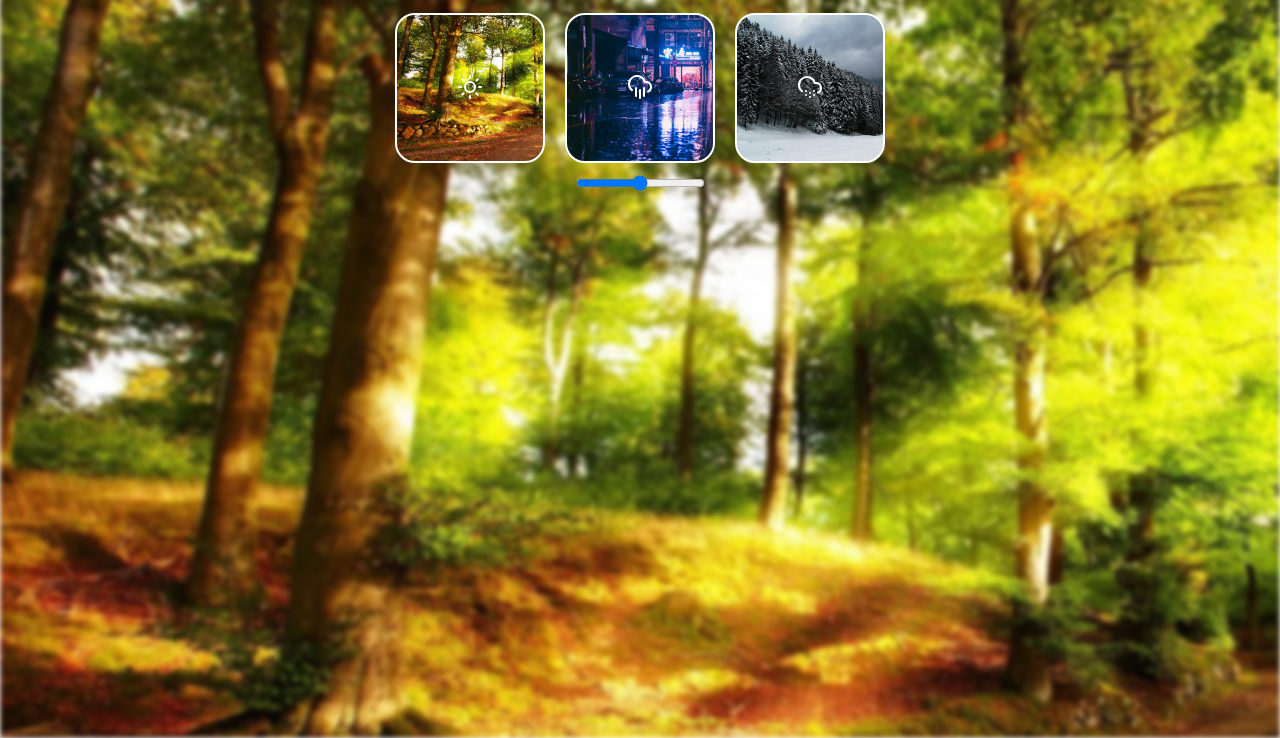
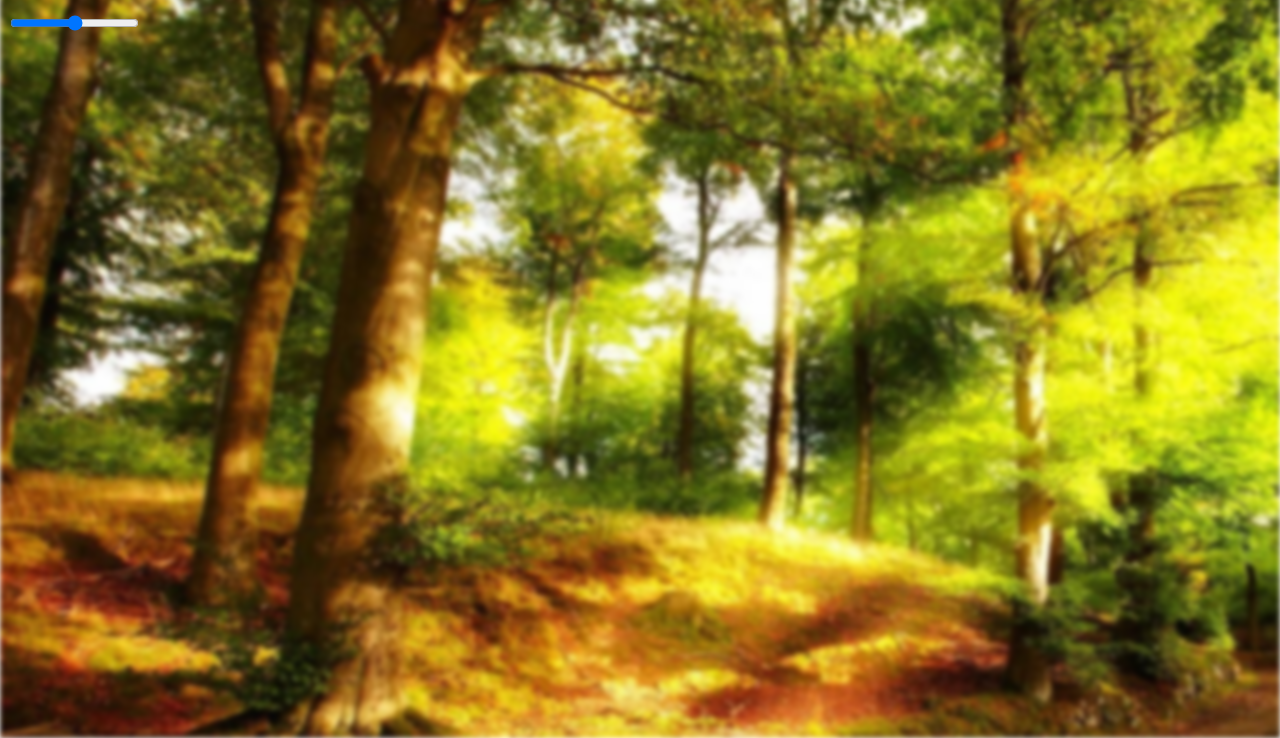
Before and after one commit to Agent2000/weather-sounds, a website built with webpack: page public/index.html in a window 1280 px wide. Shown: the part 62-800 px from the top of the page. Built offline with nearby package versions, Linux system fonts and the light colour scheme.

Commit message:
feat(index.html): simplify

```diff
--- a/public/index.html
+++ b/public/index.html
@@ -8,31 +8,8 @@
   </head>
   <body>
     <h1>Weather sounds</h1>
-    <div id="main">
-      <div id="audio-btn" class="audio-btn-group">
-        <button id="btnSummer" class="btn btn-summer">
-          <img id="imgSummer" src="assets/icons/sun.svg" alt="" />
-        </button>
-        <button id="btnRain" class="btn btn-rain">
-          <img id="imgRain" src="assets/icons/cloud-rain.svg" alt="" />
-        </button>
-        <button id="btnWinter" class="btn btn-winter">
-          <img id="imgWinter" src="assets/icons/cloud-snow.svg" alt="" />
-        </button>
-      </div>
-      <audio id="audiRain" src="./assets/sounds/rain.mp3"></audio>
-      <audio id="audiWinter" src="./assets/sounds/winter.mp3"></audio>
-      <audio id="audiSummer" src="./assets/sounds/summer.mp3"></audio>
-      <div class="volume">
-        <input
-          id="volume"
-          type="range"
-          min="0"
-          max="1"
-          step="0.1"
-          value="0.5"
-        />
-      </div>
+    <div class="weather-list"></div>
+    <input class="volume-controller" type="range">
     </div>
-  </body>
+   </body>
 </html>
```
